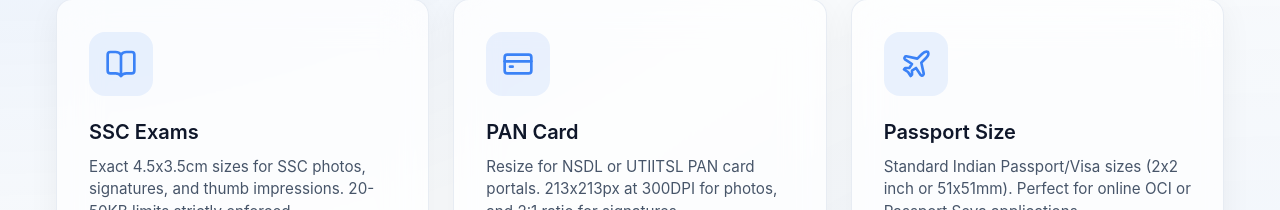
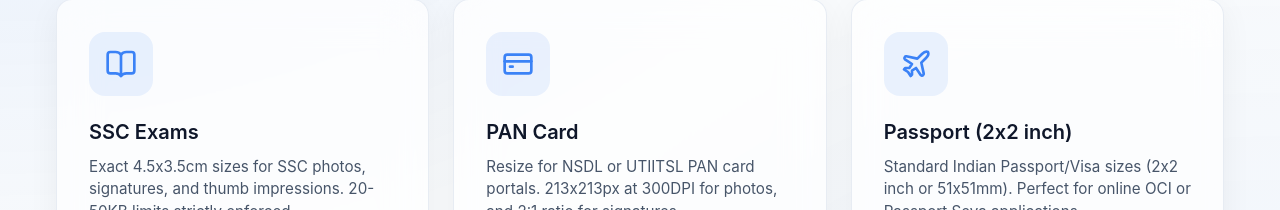
Before and after one commit to TechyNisarg/resizer-india, a React (Vite) app: page / in a window 1280 px wide. Shown: the part 294-504 px from the top of the page. Built offline with nearby package versions, Linux system fonts and the light colour scheme; a web font is replaced by a local one.

Commit message:
style: Match Passport Size label on landing page

```diff
--- a/src/components/LandingPage.tsx
+++ b/src/components/LandingPage.tsx
@@ -5,7 +5,7 @@
 const CATEGORIES = [
   { id: 'ssc', label: 'SSC Exams', icon: BookOpen, desc: 'Exact 4.5x3.5cm sizes for SSC photos, signatures, and thumb impressions. 20-50KB limits strictly enforced.', path: '/ssc-photo-resizer' },
   { id: 'pan', label: 'PAN Card', icon: CreditCard, desc: 'Resize for NSDL or UTIITSL PAN card portals. 213x213px at 300DPI for photos, and 2:1 ratio for signatures.', path: '/pan-card-photo-resizer' },
-  { id: 'passport', label: 'Passport Size', icon: Plane, desc: 'Standard Indian Passport/Visa sizes (2x2 inch or 51x51mm). Perfect for online OCI or Passport Seva applications.', path: '/passport-photo-resizer' },
+  { id: 'passport', label: 'Passport (2x2 inch)', icon: Plane, desc: 'Standard Indian Passport/Visa sizes (2x2 inch or 51x51mm). Perfect for online OCI or Passport Seva applications.', path: '/passport-photo-resizer' },
   { id: 'rto', label: 'RTO / Parivahan', icon: Car, desc: 'Quickly adjust photos and signatures to match exact Parivahan / RTO specifications without losing quality.', path: '/rto-photo-resizer' },
   { id: 'upsc', label: 'UPSC Exams', icon: BookOpen, desc: 'Meet the strict UPSC 350x350px limits. Crops accurately and compresses within 20KB-300KB as required.', path: '/upsc-photo-resizer' },
   { id: 'custom', label: 'Custom Size', icon: Sliders, desc: 'Need a specific pixel width, height, or KB size? Use the custom tool to manually set your own form requirements.', path: '/custom-resizer' },
```
